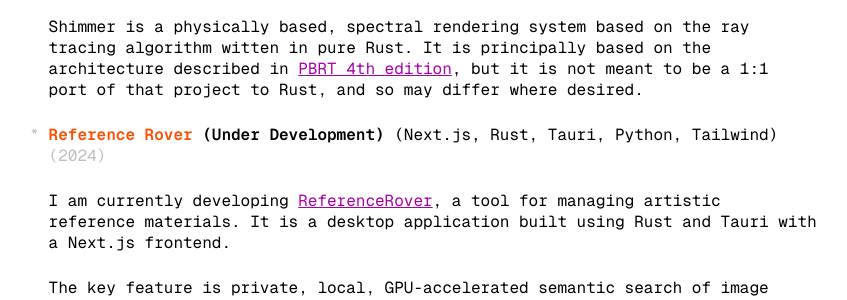
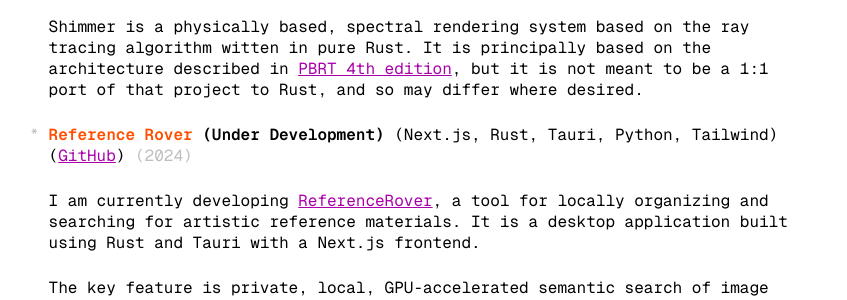
Before and after one commit to jalberse/alberse-website, a Next.js app: page / in a window 1280 px wide. Shown: the part 2120-2420 px from the top of the page, without its empty margins (217-1064 px from the left). Built offline with nearby package versions, Linux system fonts and the light colour scheme.

Commit message:
add gh link to refrover

```diff
--- a/app/page.tsx
+++ b/app/page.tsx
@@ -45,8 +45,8 @@ export default function Home() {
           <p>Shimmer is a physically based, spectral rendering system based on the ray tracing algorithm witten in pure Rust. It is principally based on the architecture described in <a href="https://pbr-book.org/">PBRT 4th edition</a>, but it is not meant to be a 1:1 port of that project to Rust, and so may differ where desired.</p>
         </li>
         <li id="reference-rover">
-          <p><strong><span className="color-intl-orange">Reference Rover</span> (Under Development) </strong> (Next.js, Rust, Tauri, Python, Tailwind) <span id="year">(2024)</span></p>
-          <p>I am currently developing <a href="https://github.com/jalberse/refrover">ReferenceRover</a>, a tool for managing artistic reference materials.
+          <p><strong><span className="color-intl-orange">Reference Rover</span> (Under Development) </strong> (Next.js, Rust, Tauri, Python, Tailwind) (<a href="https://github.com/jalberse/refrover">GitHub</a>) <span id="year">(2024)</span></p>
+          <p>I am currently developing <a href="https://github.com/jalberse/refrover">ReferenceRover</a>, a tool for locally organizing and searching for artistic reference materials.
           It is a desktop application built using Rust and Tauri with a Next.js frontend.
           </p>
           <p>The key feature is private, local, GPU-accelerated semantic search of image data. Semantic image and text encodings are generated CLIP model running on user machines via the ONNX runtime.
```
